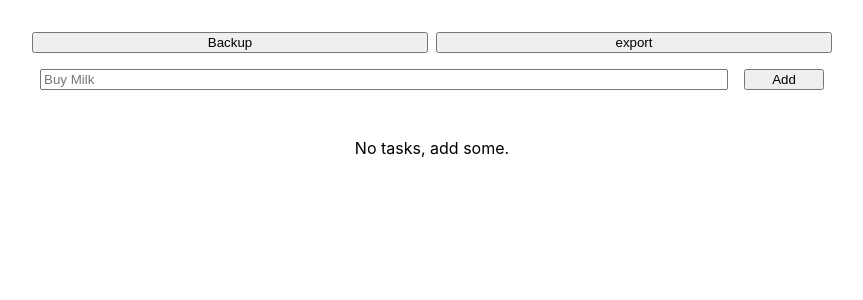
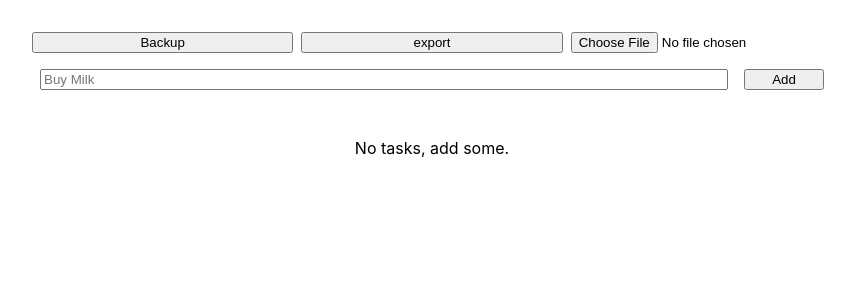
Before and after one commit to sygint/todos, a React (Create React App) app: page / in a window 1280 px wide. Shown: the top 300 px of the page, without its empty margins (208-1071 px from the left). Built offline with nearby package versions, Linux system fonts and the light colour scheme; the HTML template or start-up script is replaced by a standard one.

Commit message:
Implement import PoC

```diff
--- a/src/components/App.tsx
+++ b/src/components/App.tsx
@@ -1,4 +1,4 @@
-import { useEffect, useState } from "react";
+import { useEffect, useState, ChangeEvent } from "react";
 import { nanoid } from "nanoid";
 import { get, set } from "idb-keyval";
 
@@ -45,6 +45,23 @@ export default function App() {
     const tasksJsonString = await JSON.stringify(tasks, null, 2);
 
     downloadBlobAsFile(tasksJsonString, "export.txt");
+  };
+
+  const handleImport = (event: ChangeEvent<HTMLInputElement>) => {
+    const file = (event.currentTarget.files || [])[0];
+    const fileReader = new FileReader();
+
+    const handleFileRead = () => {
+      const content = fileReader.result as string;
+
+      if (content) {
+        const newTasks = JSON.parse(content);
+        saveTasks([...newTasks, ...tasks]);
+      }
+    };
+
+    fileReader.onloadend = handleFileRead;
+    fileReader.readAsText(file);
   };
 
   const handleAdd = (title: string) => {
@@ -106,7 +123,7 @@ export default function App() {
       <div
         style={{
           display: "grid",
-          gridTemplateColumns: "repeat(2, 1fr)",
+          gridTemplateColumns: "repeat(3, 1fr)",
           gap: "0.5rem",
         }}
       >
@@ -116,6 +133,7 @@ export default function App() {
         <button type="button" onClick={exportTasks}>
           export
         </button>
+        <input type="file" id="input" onChange={handleImport} />
       </div>
       <AddTask onAdd={handleAdd} />
       {tasks.length ? (
```
